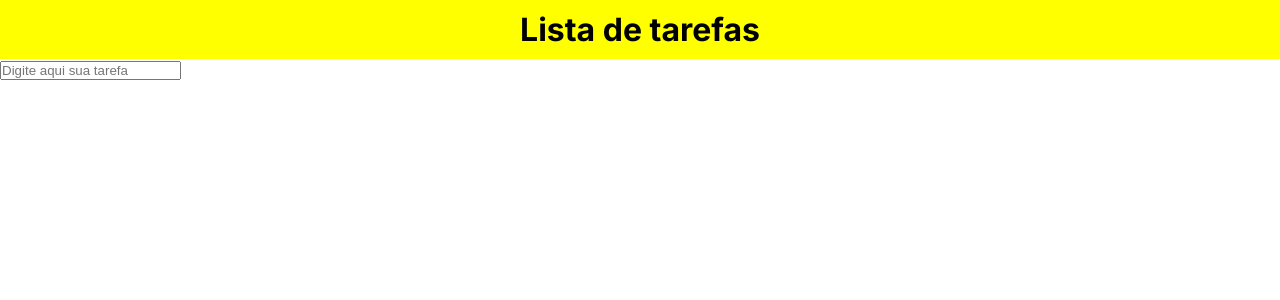
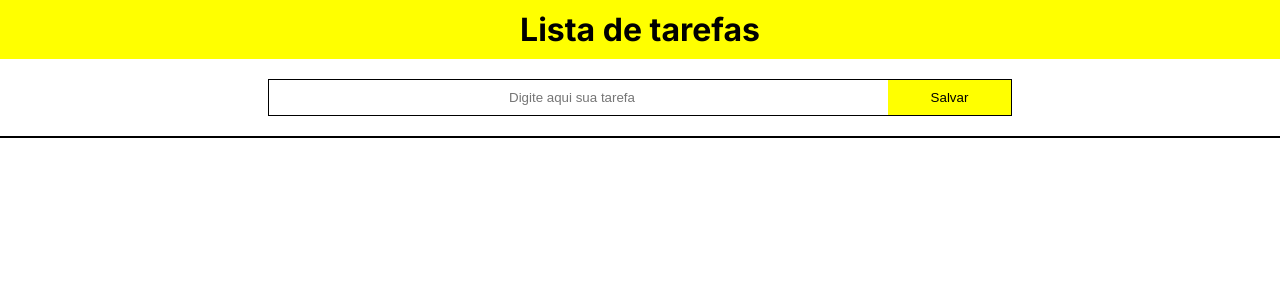
Before and after one commit to EsGui/todo-list-nextjs, a Next.js app: page / in a window 1280 px wide. Shown: the top 300 px of the page. Built offline with nearby package versions, Linux system fonts and the light colour scheme.

Commit message:
feat: desenvolvendo componente das tasks

```diff
--- a/app/components/home_components/HomeTasks.js
+++ b/app/components/home_components/HomeTasks.js
@@ -1,13 +1,93 @@
+"use client";
+
+import { useState } from 'react';
 import styles from '../../styles/home_styles/HomeTasks.module.css'
 
 export default function HomeTasks() {
+    const [tasks, setTasks] = useState("");
+    const [listTasks, setListTasks] = useState([]);
+    const [textInputEdit, setTextInputEdit] = useState("");
+    const [inputEdit, setInputEdit] = useState({
+        activate: false,
+        taskId: null,
+    });
+    const [idTask, setIdTask] = useState(-1);
+
+    const inputTasks = ({ target: { value } }) => setTasks(value);
+
+    const saveTasks = () => {
+        if (tasks.length > 0) {
+            if (listTasks.length > 0) {
+                setListTasks([...listTasks, {
+                    id: listTasks[listTasks.length - 1].id + 1,
+                    task: tasks
+                }]);
+            } else {
+                setListTasks([...listTasks, {
+                    id: 0,
+                    task: tasks
+                }]);
+            }
+        } else {
+            alert("O campo de tarefa não pode estar vazio")
+        }
+        setTasks("");
+    };
+
+    const deleteTasks = (idTask) =>
+        setListTasks((prevState) =>
+            [...prevState].filter((task) => Number(task.id) != Number(idTask)));
+
+    const activateInputEdit = (idTask) => {
+        setIdTask(idTask);
+        setInputEdit((prevState) => ({ ...prevState, activate: !prevState.activate, taskId: idTask }));
+    }
+
+    const editTasks = (idTask, value) => {
+        const taskEdit = listTasks.map((task) => {
+            if (Number(task.id) == Number(idTask)) {
+                return {
+                    id: idTask,
+                    task: value
+                }
+            }
+            return task
+        });
+        setListTasks(taskEdit);
+        setTasks("");
+        console.log(value);
+    }
+
     return (
         <div className={ styles.DivFatherHomeTasks }>
-            <div>
-                <input type="search" placeholder="Digite aqui sua tarefa" />
+            <div className={ styles.DivInputHomeTasks }>
+                <input value={ tasks } onChange={ inputTasks } type="search" placeholder="Digite aqui sua tarefa" />
+                <button onClick={ saveTasks } type="button">Salvar</button>
             </div>
-            <div>
-
+            <div className={ styles.DivTasksHomeTasks }>
+                {
+                    listTasks.map((tasks) => (
+                        <div className={ styles.DivIndividualHomeTasks }>
+                            <div>
+                                {
+                                    (!inputEdit.activate) ?
+                                    <p>{ tasks.task }</p>
+                                    :
+                                    <input onChange={({ target: { value } }) => editTasks(tasks.id, value) } type="text" placeholder="Editar texto" />
+                                }
+                            </div>
+                            <div>
+                                {
+                                    (!inputEdit.activate) ?
+                                    <button onClick={ () => activateInputEdit(tasks.id) } type="button">Editar</button>
+                                    :
+                                    <button onClick={ () => activateInputEdit(tasks.id) } type="button">Salvar</button>
+                                }
+                                <button onClick={ () => deleteTasks(tasks.id) } type="button">Deletar</button>
+                            </div>
+                        </div>
+                    ))
+                }
             </div>
         </div>
     )
--- a/app/styles/home_styles/HomeTasks.module.css
+++ b/app/styles/home_styles/HomeTasks.module.css
@@ -0,0 +1,39 @@
+.DivInputHomeTasks {
+    display: flex;
+    justify-content: center;
+    align-items: center;
+    padding: 20px
+}
+
+.DivInputHomeTasks input {
+    width: 50%;
+    text-align: center;
+    padding: 10px;
+    border: 1px solid black;
+    border-right: none
+}
+
+.DivInputHomeTasks button {
+    padding: 10px;
+    border: none;
+    background-color: yellow;
+    border: 1px solid black;
+    border-left: none;
+    width: 10%;
+    cursor: pointer
+}
+
+.DivTasksHomeTasks {
+    display: flex;
+    justify-content: center;
+    align-items: center;
+    flex-direction: column;
+    border: 1px solid black;
+}
+
+.DivIndividualHomeTasks  {
+    display: flex;
+    border: 1px solid black;
+    width: 100%;
+    justify-content: space-around;
+}
```
